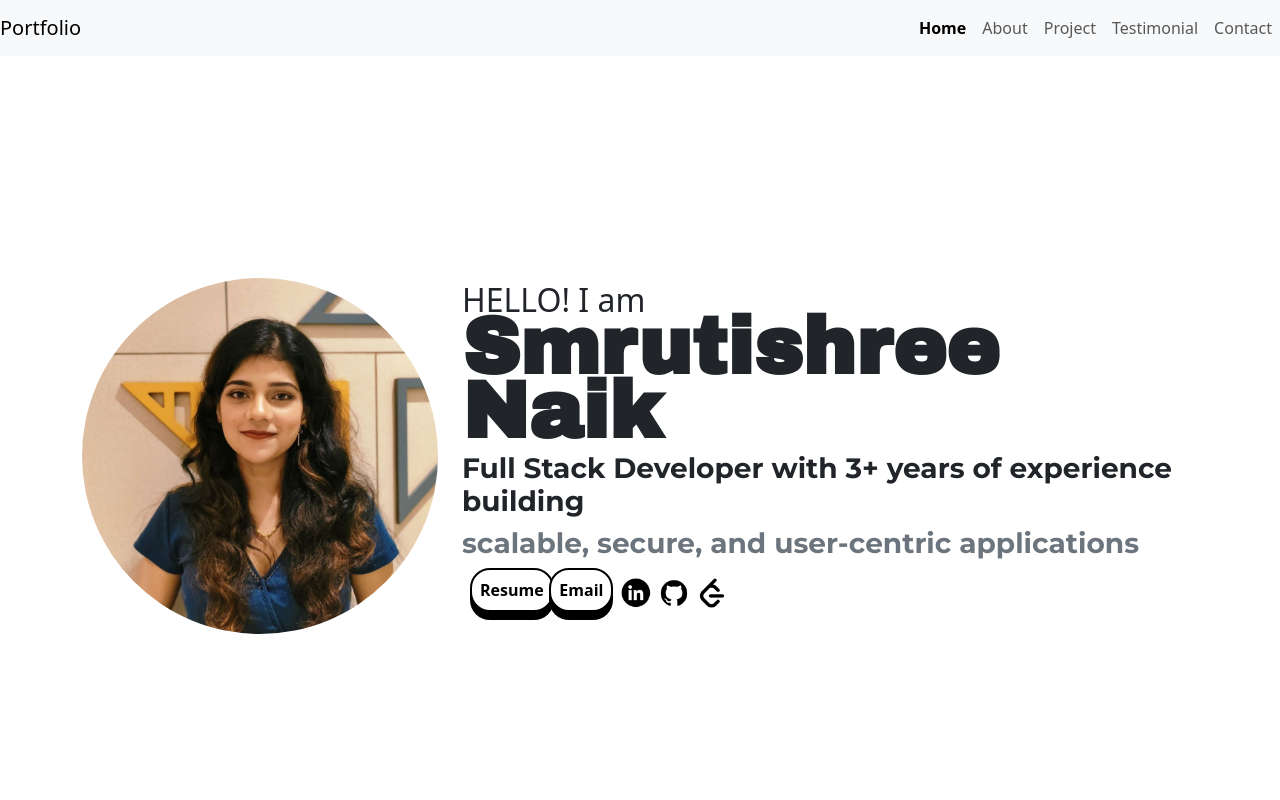
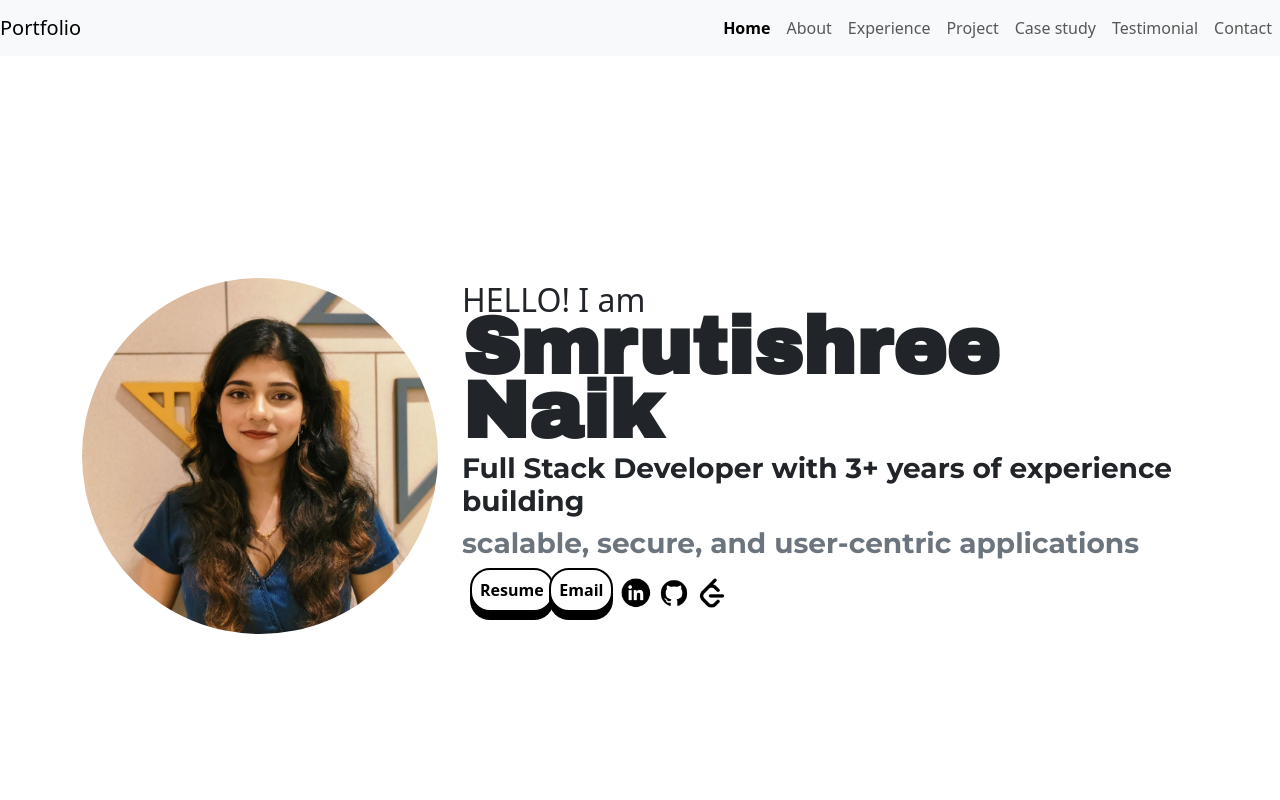
Before and after one commit to smrutishreenaik/Portfolio, a React (Vite) app in the folder portfolio-app/: page / in a window 1280 px wide. Shown: the top 800 px of the page. Built offline with nearby package versions, Linux system fonts and the light colour scheme; no server answers; grey boxes are pictures that could not be loaded.

Commit message:
refactored code

```diff
--- a/portfolio-app/src/components/CustomNavbar.tsx
+++ b/portfolio-app/src/components/CustomNavbar.tsx
@@ -1,36 +1,50 @@
 import React, { useEffect, useState } from "react";
 import { Navbar, Nav } from "react-bootstrap";
 
-const NAV_ITEMS = ["home", "about", "project", "testimonial", "contact"];
+const NAV_ITEMS = [
+    { key: "home", href: "home" },
+    { key: "about", href: "about" },
+    { key: "experience", href: "about" },
+    { key: "project", href: "project" },
+    { key: "case study", href: "project" },
+    { key: "testimonial", href: "testimonial" },
+    { key: "contact", href: "contact" },
+];
 
 const CustomNavbar: React.FC = () => {
     const [activeSection, setActiveSection] = useState("home");
 
     useEffect(() => {
+        let ticking = false;
+
         const handleScroll = () => {
+            if (!ticking) {
+                window.requestAnimationFrame(() => {
                     let currentSection = "home";
-
                     NAV_ITEMS.forEach((id) => {
-                const section = document.getElementById(id);
+                        const section = document.getElementById(id.href);
                         if (section) {
-                    const sectionTop = section.offsetTop - 80; // adjust navbar height
+                            const sectionTop = section.offsetTop - 80;
                             const sectionHeight = section.offsetHeight;
-
                             if (
                                 window.scrollY >= sectionTop &&
                                 window.scrollY < sectionTop + sectionHeight
                             ) {
-                        currentSection = id;
+                                currentSection = id.href;
                             }
                         }
                     });
-
                     setActiveSection(currentSection);
+                    ticking = false;
+                });
+                ticking = true;
+            }
         };
 
         window.addEventListener("scroll", handleScroll);
         return () => window.removeEventListener("scroll", handleScroll);
     }, []);
+
 
     return (
         <Navbar expand="lg" sticky="top" bg="light">
@@ -40,11 +54,12 @@ const CustomNavbar: React.FC = () => {
                 <Nav className="ms-auto">
                     {NAV_ITEMS.map((item) => (
                         <Nav.Link
-                            key={item}
-                            href={`#${item}`}
-                            className={activeSection === item ? "active fw-bold" : ""}
+                            key={item.key}
+                            href={`#${item.href}`}
+                            aria-current={activeSection === item.href ? "page" : undefined}
+                            className={activeSection === item.href ? "active fw-bold" : ""}
                         >
-                            {item.charAt(0).toUpperCase() + item.slice(1)}
+                            {item.key.charAt(0).toUpperCase() + item.key.slice(1)}
                         </Nav.Link>
                     ))}
                 </Nav>
--- a/portfolio-app/src/index.scss
+++ b/portfolio-app/src/index.scss
@@ -1,3 +1,7 @@
+html {
+  scroll-behavior: smooth;
+}
+
 body {
   font-family: 'Roboto', sans-serif;
   background-color: #f8f9fa;
```
Lines whose indentation alone changed are shown as unchanged.
